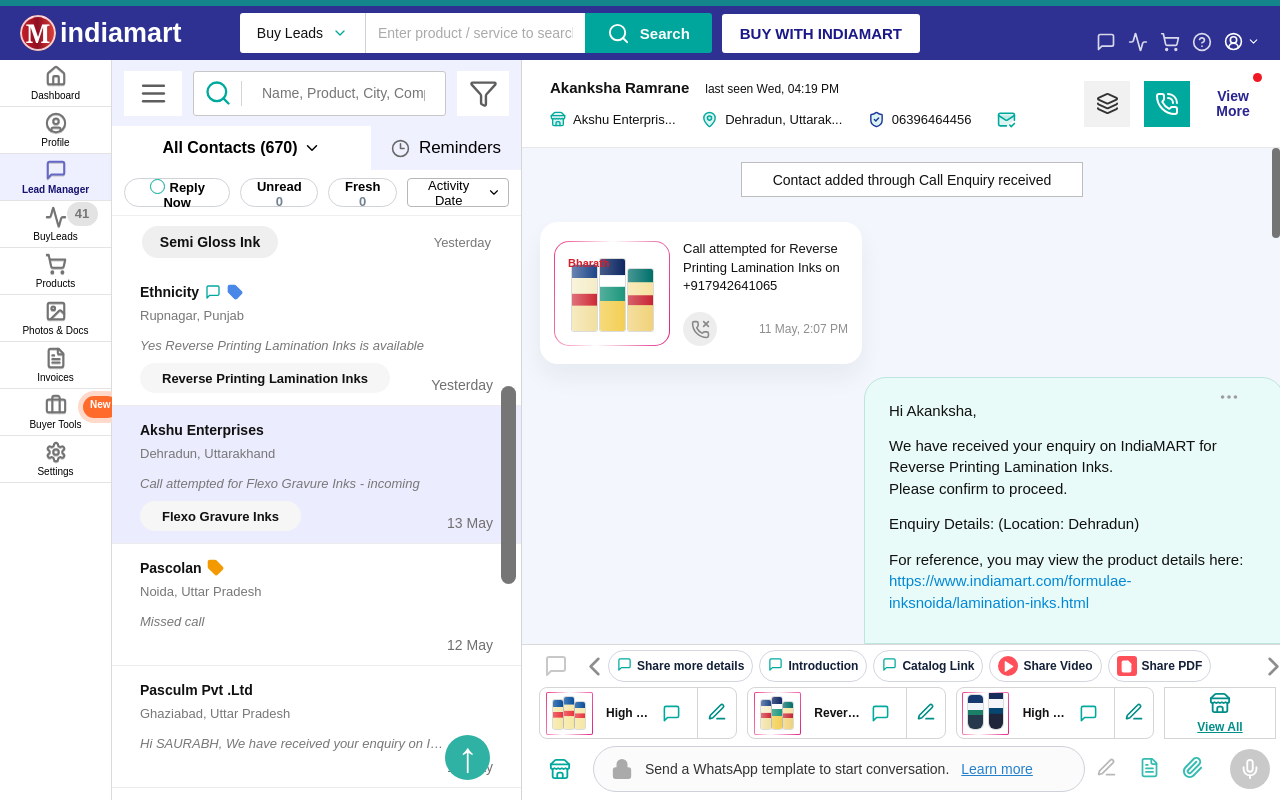
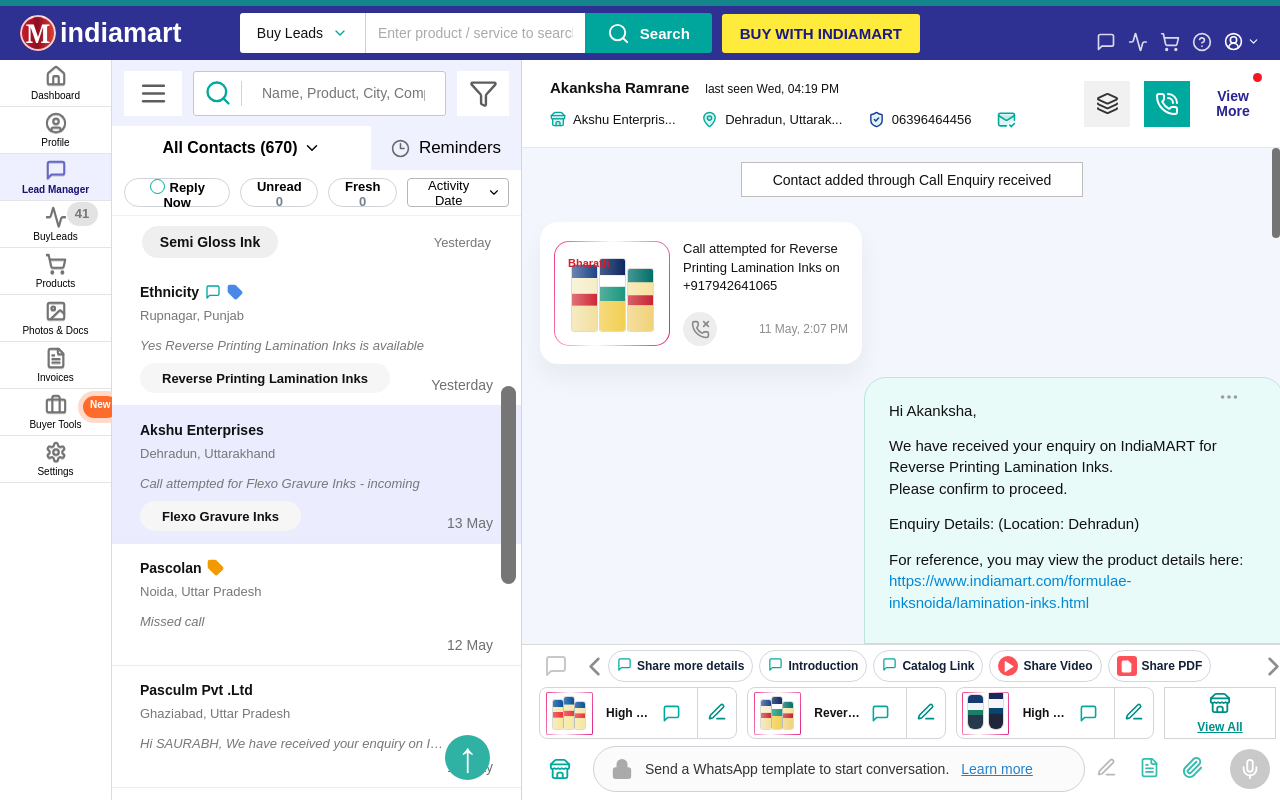
Before and after one commit to karkau123/Indiamart-Lead-Manager, a React (Vite) app: page / in a window 1280 px wide. Built offline with nearby package versions, Linux system fonts and the light colour scheme.

Commit message:
Add blinking animation to 'Buy With IndiaMART' button

```diff
--- a/src/styles.css
+++ b/src/styles.css
@@ -1,3 +1,12 @@
+@keyframes blinking {
+  0%, 49% {
+    background: #fff;
+  }
+  50%, 100% {
+    background: #ffeb3b;
+  }
+}
+
 :root {
   --indigo: #2e3192;
   --indigo-dark: #242878;
@@ -156,6 +165,7 @@ button {
   font-size: 15px;
   font-weight: 700;
   text-transform: uppercase;
+  animation: blinking 1.5s infinite;
 }
 
 .top-links {
```
